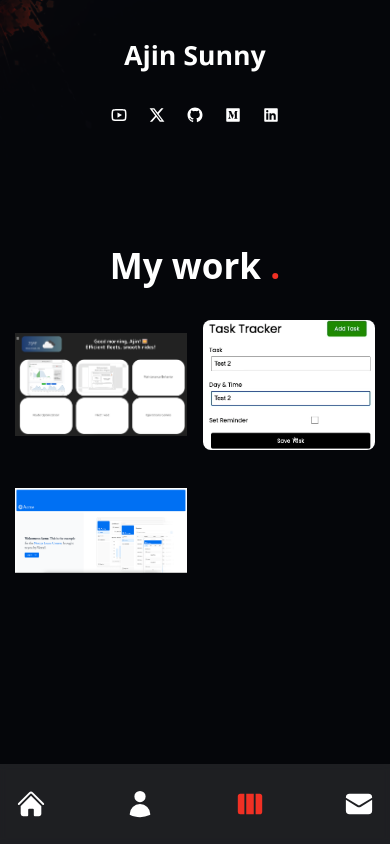
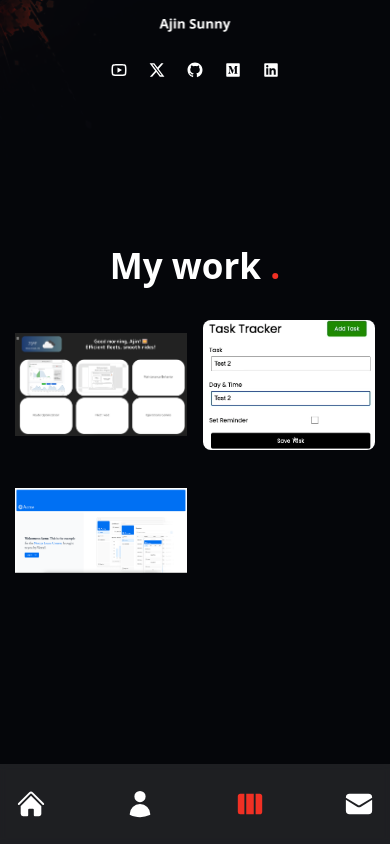
Before and after one commit to ajinsunny/ajinsunnywebsite, a Next.js app: page /work in a window 390 px wide. Built offline with nearby package versions, Linux system fonts and the light colour scheme; no server answers.

Commit message:
Update logo and metadata

```diff
--- a/components/Header.js
+++ b/components/Header.js
@@ -20,6 +20,7 @@ const Header = () => {
               height={50}
               alt=""
               priority={true}
+              className="logo"
             />
           </Link>
           {/* socials */}
--- a/components/Layout.js
+++ b/components/Layout.js
@@ -9,6 +9,15 @@ const Layout = ({ children }) => {
     <div
       className={`page bg-site text-white bg-cover bg-no-repeat font-heebo relative`}
     >
+      <Head>
+        <title>Ajin Sunny</title>
+        <meta name="viewport" content="width=device-width, initial-scale=1" />
+        <meta
+          name="description"
+          content="This website is the portfolio for Ajin Sunny"
+        />
+        <link rel="icon" href="/icons8-user-color-96.png" />
+      </Head>
       <TopLeftImg />
       <Nav />
       <Header />
--- a/components/Socials.js
+++ b/components/Socials.js
@@ -14,21 +14,33 @@ const Socials = () => {
   return (
     <div className="flex items-center gap-x-5 text-lg">
       <Link
-        href={"https://www.youtube.com/@ajinsunny777"}
+        href={"https://www.youtube.com/channel/UCfg_jh0JuDJOQdCKS3W9e4g"}
         className="hover:text-accent transition-all duration-300"
       >
         <RiYoutubeLine />
       </Link>
-      <Link href={"https://twitter.com/_ajinsunny_"} className="hover:text-accent transition-all duration-300">
+      <Link
+        href={"https://twitter.com/_ajinsunny_"}
+        className="hover:text-accent transition-all duration-300"
+      >
         <RiTwitterXFill />
       </Link>
-      <Link href={"https://github.com/ajinsunny"} className="hover:text-accent transition-all duration-300">
+      <Link
+        href={"https://github.com/ajinsunny"}
+        className="hover:text-accent transition-all duration-300"
+      >
         <RiGithubFill />
       </Link>
-      <Link href={"https://medium.com/@ajin.sunny"} className="hover:text-accent transition-all duration-300">
+      <Link
+        href={"https://medium.com/@ajin.sunny"}
+        className="hover:text-accent transition-all duration-300"
+      >
         <RiMediumFill />
       </Link>
-      <Link href={"https://www.linkedin.com/in/ajinsunny/"} className="hover:text-accent transition-all duration-300">
+      <Link
+        href={"https://www.linkedin.com/in/ajinsunny/"}
+        className="hover:text-accent transition-all duration-300"
+      >
         <RiLinkedinBoxFill />
       </Link>
     </div>
--- a/pages/_document.js
+++ b/pages/_document.js
@@ -7,17 +7,12 @@ class MyDocument extends Document {
     return (
       <Html lang="en">
         <Head>
-          <link rel="icon" href="/icons8-user-color-96.png" />
           <script
             src={`https://www.google.com/recaptcha/api.js?render=${process.env.NEXT_PUBLIC_RECAPTCHA_SITE_KEY}`}
             async
             defer
           ></script>
           <meta charSet="utf-8" />
-          <meta
-            name="description"
-            content="This website is the portfolio for Ajin Sunny"
-          />
           <meta
             name="keywords"
             content="software, enigneering, fullstack, webdevelopement, performance"
--- a/pages/about/index.js
+++ b/pages/about/index.js
@@ -1,21 +1,9 @@
 import React, { useState } from "react";
 
 // icons
-import {
-  FaHtml5,
-  FaCss3,
-  FaJs,
-  FaReact,
-  FaWordpress,
-  FaFigma,
-} from "react-icons/fa";
+import { FaHtml5, FaCss3, FaJs, FaReact } from "react-icons/fa";
 
-import {
-  SiNextdotjs,
-  SiFramer,
-  SiAdobexd,
-  SiAdobephotoshop,
-} from "react-icons/si";
+import { SiNextdotjs, SiFramer } from "react-icons/si";
 
 //  about data
 export const aboutData = [
@@ -92,12 +80,12 @@ const About = () => {
   const [index, setIndex] = useState(0);
   console.log(index);
   return (
-    <div className="h-full bg-primary/30 py-32 text-center xl:text-left">
+    <div className="h-full bg-primary/30 py-24 text-center xl:text-left">
       {/* avatar img */}
       <div className="hidden xl:flex absolute bottom-0 -left-[370px]">
         <Avatar />
       </div>
-      <div className="container mx-auto h-full flex flex-col items-center xl:flex-row gap-x-6">
+      <div className="container mx-auto h-full flex flex-col items-center xl:flex-row">
         {/* text */}
         <div className="flex-1 flex flex-col justify-center">
           <h2 className="h2">
--- a/pages/index.js
+++ b/pages/index.js
@@ -13,10 +13,6 @@ const Home = () => {
   return (
     <Suspense fallback={<div>Loading...</div>}>
       <div className="bg-primary/60 h-full">
-        <Head>
-          <title>Ajin Sunny</title>
-          <meta name="viewport" content="width=device-width, initial-scale=1" />
-        </Head>
         {/* text */}
         <div className="w-full h-full bg-gradient-to-r from-primary/10 via-black/30 to-black/10">
           <div className="text-center flex flex-col justify-center xl:pt-40 xl:text-left h-full container mx-auto">
--- a/styles/globals.css
+++ b/styles/globals.css
@@ -29,10 +29,10 @@
 
 @layer base {
   body {
-    @apply overflow-hidden leading-relaxed;
+    @apply leading-relaxed;
   }
   .page {
-    @apply w-full h-screen overflow-hidden;
+    @apply w-full h-screen;
   }
 
   .h1 {
@@ -49,7 +49,8 @@
     @apply h-[52px];
   }
   .input {
-    @apply w-full h-[52px] rounded-lg pl-6;
+    @apply w-full rounded-full h-full pl-6;
+    @apply sm:h-[42px] sm:pl-4;
   }
   .input,
   .textarea {
@@ -57,7 +58,7 @@
     @apply bg-transparent outline-none focus:ring-1 focus:ring-accent border border-white/20 placeholder:text-white/30 placeholder:font-light;
   }
   .textarea {
-    @apply w-full h-[180px] p-6 rounded-lg resize-none;
+    @apply w-full h-full p-6 rounded-lg resize-none;
   }
   .error-message {
     @apply text-red-500; /* Red text color */
@@ -82,6 +83,18 @@
   max-width: 80%; /* Prevents the popup from being too wide on large screens */
   animation: fadeInOut 1.5s forwards; /* Shortened duration for quicker show and fade */
 }
+.grecaptcha-badge {
+  bottom: 80px !important;
+}
+@media (max-width: 640px) {
+  .logo {
+    /* Adjust the logo size specifically for small screens */
+    width: 100px;
+    height: auto;
+    margin-top: -20px;
+  }
+
+}
 
 @keyframes fadeInOut {
   0%,
```
Also changed, not shown: pages/_app.js (line endings or trailing spaces).
